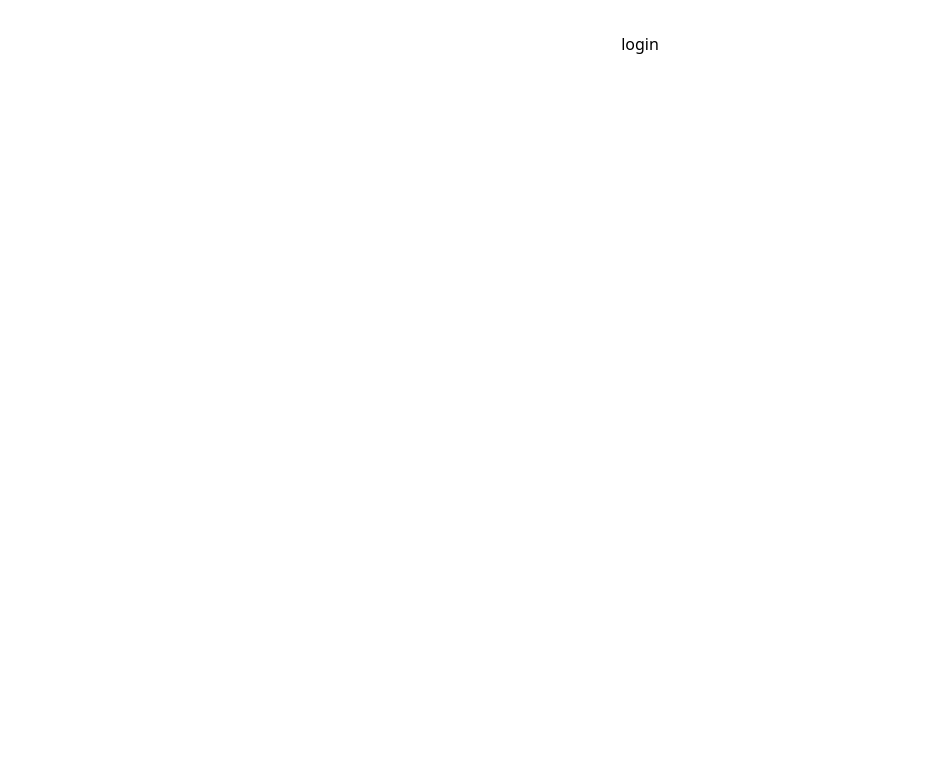
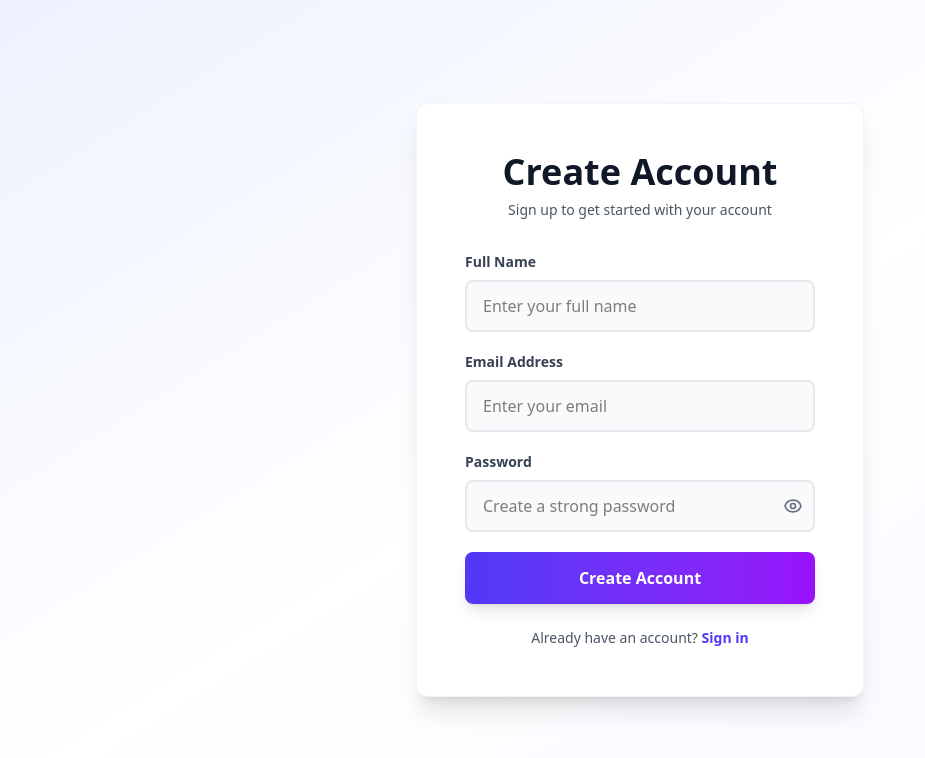
Before and after one commit to mdeepaktiwari/generator-cms-frontend, a React (Vite) app: page /register in a window 1280 px wide. Shown: the top 758 px of the page, without its empty margins (0-925 px from the left). Built offline with nearby package versions, Linux system fonts and the light colour scheme; no server answers.

Commit message:
feat: add sign in page

```diff
--- a/package.json
+++ b/package.json
@@ -10,10 +10,12 @@
     "preview": "vite preview"
   },
   "dependencies": {
+    "@hookform/resolvers": "^5.2.2",
     "@tailwindcss/vite": "^4.1.18",
     "axios": "^1.13.2",
     "react": "^19.2.0",
     "react-dom": "^19.2.0",
+    "react-hook-form": "^7.69.0",
     "react-router-dom": "^7.11.0",
     "tailwindcss": "^4.1.18"
   },
--- a/src/App.jsx
+++ b/src/App.jsx
@@ -1,14 +1,16 @@
-import { useState } from "react";
-import reactLogo from "./assets/react.svg";
-import viteLogo from "/vite.svg";
-import "./App.css";
+// import { useState } from "react";
+// import reactLogo from "./assets/react.svg";
+// import viteLogo from "/vite.svg";
+// import "./App.css";
 import { BrowserRouter, Routes, Route } from "react-router-dom";
+import SignUp from "./page/SignUp";
 
 function App() {
   return (
     <BrowserRouter>
       <Routes>
-        <Route path="/register" element={<div>login</div>}></Route>
+        <Route path="/" element={<div>home</div>}></Route>
+        <Route path="/register" element={<SignUp />}></Route>
       </Routes>
     </BrowserRouter>
   );
--- /dev/null
+++ b/src/page/SignUp.jsx
@@ -0,0 +1,236 @@
+import React, { useState } from "react";
+import { useForm } from "react-hook-form";
+import { zodResolver } from "@hookform/resolvers/zod";
+import { z } from "zod";
+import { signUp } from "../services/auth";
+import { Link } from "react-router-dom";
+
+const schema = z.object({
+  name: z.string().min(2, "Name must be at least 2 characters"),
+  email: z.string().email("Enter a valid email"),
+  password: z
+    .string()
+    .min(8, "Password must be at least 8 characters")
+    .regex(/[A-Z]/, "Password must contain at least one uppercase letter")
+    .regex(/[a-z]/, "Password must contain at least one lowercase letter")
+    .regex(/[0-9]/, "Password must contain at least one number")
+    .regex(
+      /[^A-Za-z0-9]/,
+      "Password must contain at least one special character"
+    ),
+});
+
+export default function SignUp() {
+  const [showPassword, setShowPassword] = useState(false);
+  const [isSubmitting, setIsSubmitting] = useState(false);
+  const {
+    register,
+    handleSubmit,
+    formState: { errors },
+    reset,
+  } = useForm({
+    resolver: zodResolver(schema),
+  });
+
+  const submitHandler = async (data) => {
+    console.log(data);
+    setIsSubmitting(true);
+    try {
+      await signUp(data);
+      //  TODO: notify user
+      reset();
+    } catch (error) {
+      console.log(`Error in signing in user: ${error}`);
+      //  TODO: notify user
+    } finally {
+      setIsSubmitting(false);
+    }
+  };
+
+  return (
+    <div className="flex min-h-screen items-center justify-center bg-gradient-to-br from-indigo-50 via-white to-purple-50 px-4 py-12">
+      <div className="w-full max-w-md">
+        <div className="bg-white rounded-xl shadow-xl p-8 md:p-12 border border-gray-100">
+          <div className="text-center mb-8">
+            <h1 className="text-3xl md:text-4xl font-bold text-gray-900 mb-2">
+              Create Account
+            </h1>
+            <p className="text-gray-600 text-sm">
+              Sign up to get started with your account
+            </p>
+          </div>
+
+          <form onSubmit={handleSubmit(submitHandler)} className="space-y-5">
+            <div>
+              <label
+                htmlFor="name"
+                className="block text-sm font-semibold text-gray-700 mb-2"
+              >
+                Full Name
+              </label>
+              <div className="relative">
+                <input
+                  id="name"
+                  type="text"
+                  {...register("name")}
+                  placeholder="Enter your full name"
+                  className={`w-full px-4 py-3 rounded-lg border-2 transition-all duration-200 focus:outline-none focus:ring-0 ${
+                    errors?.name
+                      ? "border-red-300 focus:border-red-500 bg-red-50"
+                      : "border-gray-200 focus:border-indigo-500 bg-gray-50 focus:bg-white"
+                  }`}
+                />
+              </div>
+              {errors?.name?.message && (
+                <p className="text-red-500 text-xs mt-1.5 flex items-center gap-1">
+                  {errors.name.message}
+                </p>
+              )}
+            </div>
+
+            <div>
+              <label
+                htmlFor="email"
+                className="block text-sm font-semibold text-gray-700 mb-2"
+              >
+                Email Address
+              </label>
+              <div className="relative">
+                <input
+                  id="email"
+                  type="email"
+                  {...register("email")}
+                  placeholder="Enter your email"
+                  className={`w-full px-4 py-3 rounded-lg border-2 transition-all duration-200 focus:outline-none focus:ring-0 ${
+                    errors?.email
+                      ? "border-red-300 focus:border-red-500 bg-red-50"
+                      : "border-gray-200 focus:border-indigo-500 bg-gray-50 focus:bg-white"
+                  }`}
+                />
+              </div>
+              {errors?.email?.message && (
+                <p className="text-red-500 text-xs mt-1.5 flex items-center gap-1">
+                  {errors.email.message}
+                </p>
+              )}
+            </div>
+
+            <div>
+              <label
+                htmlFor="password"
+                className="block text-sm font-semibold text-gray-700 mb-2"
+              >
+                Password
+              </label>
+              <div className="relative">
+                <input
+                  id="password"
+                  type={showPassword ? "text" : "password"}
+                  {...register("password")}
+                  placeholder="Create a strong password"
+                  className={`w-full px-4 py-3 pr-12 rounded-lg border-2 transition-all duration-200 focus:outline-none focus:ring-0 ${
+                    errors?.password
+                      ? "border-red-300 focus:border-red-500 bg-red-50"
+                      : "border-gray-200 focus:border-indigo-500 bg-gray-50 focus:bg-white"
+                  }`}
+                />
+                <button
+                  type="button"
+                  onClick={() => setShowPassword(!showPassword)}
+                  className="absolute right-3 top-1/2 -translate-y-1/2 text-gray-500 hover:text-gray-700 focus:outline-none transition-colors"
+                >
+                  {showPassword ? (
+                    <svg
+                      className="w-5 h-5"
+                      fill="none"
+                      stroke="currentColor"
+                      viewBox="0 0 24 24"
+                    >
+                      <path
+                        strokeLinecap="round"
+                        strokeLinejoin="round"
+                        strokeWidth={2}
+                        d="M13.875 18.825A10.05 10.05 0 0112 19c-4.478 0-8.268-2.943-9.543-7a9.97 9.97 0 011.563-3.029m5.858.908a3 3 0 114.243 4.243M9.878 9.878l4.242 4.242M9.88 9.88l-3.29-3.29m7.532 7.532l3.29 3.29M3 3l3.59 3.59m0 0A9.953 9.953 0 0112 5c4.478 0 8.268 2.943 9.543 7a10.025 10.025 0 01-4.132 5.411m0 0L21 21"
+                      />
+                    </svg>
+                  ) : (
+                    <svg
+                      className="w-5 h-5"
+                      fill="none"
+                      stroke="currentColor"
+                      viewBox="0 0 24 24"
+                    >
+                      <path
+                        strokeLinecap="round"
+                        strokeLinejoin="round"
+                        strokeWidth={2}
+                        d="M15 12a3 3 0 11-6 0 3 3 0 016 0z"
+                      />
+                      <path
+                        strokeLinecap="round"
+                        strokeLinejoin="round"
+                        strokeWidth={2}
+                        d="M2.458 12C3.732 7.943 7.523 5 12 5c4.478 0 8.268 2.943 9.542 7-1.274 4.057-5.064 7-9.542 7-4.477 0-8.268-2.943-9.542-7z"
+                      />
+                    </svg>
+                  )}
+                </button>
+              </div>
+              {errors?.password?.message && (
+                <p className="text-red-500 text-xs mt-1.5 flex items-center gap-1">
+                  {errors.password.message}
+                </p>
+              )}
+            </div>
+
+            <button
+              type="submit"
+              disabled={isSubmitting}
+              className="w-full bg-gradient-to-r from-indigo-600 to-purple-600 text-white py-3.5 rounded-lg font-semibold text-base shadow-lg hover:shadow-xl transform hover:-translate-y-0.5 transition-all duration-200 disabled:opacity-50 disabled:cursor-not-allowed disabled:transform-none flex items-center justify-center gap-2"
+            >
+              {isSubmitting ? (
+                <>
+                  <svg
+                    className="animate-spin h-5 w-5"
+                    xmlns="http://www.w3.org/2000/svg"
+                    fill="none"
+                    viewBox="0 0 24 24"
+                  >
+                    <circle
+                      className="opacity-25"
+                      cx="12"
+                      cy="12"
+                      r="10"
+                      stroke="currentColor"
+                      strokeWidth="4"
+                    ></circle>
+                    <path
+                      className="opacity-75"
+                      fill="currentColor"
+                      d="M4 12a8 8 0 018-8V0C5.373 0 0 5.373 0 12h4zm2 5.291A7.962 7.962 0 014 12H0c0 3.042 1.135 5.824 3 7.938l3-2.647z"
+                    ></path>
+                  </svg>
+                  <span>Creating Account...</span>
+                </>
+              ) : (
+                "Create Account"
+              )}
+            </button>
+          </form>
+
+          <div className="mt-6 text-center">
+            <p className="text-sm text-gray-600">
+              Already have an account?{" "}
+              <Link
+                to="/login"
+                className="font-semibold text-indigo-600 hover:text-indigo-700 transition-colors"
+              >
+                Sign in
+              </Link>
+            </p>
+          </div>
+        </div>
+      </div>
+    </div>
+  );
+}
--- /dev/null
+++ b/src/services/auth.js
@@ -0,0 +1,5 @@
+import api from "../api";
+
+export const signUp = (data) => {
+  return api.post("/v1/auth/sign-up", data);
+};
```
Also changed, not shown: 1 other file (tests, documents, lock files or other folders).
